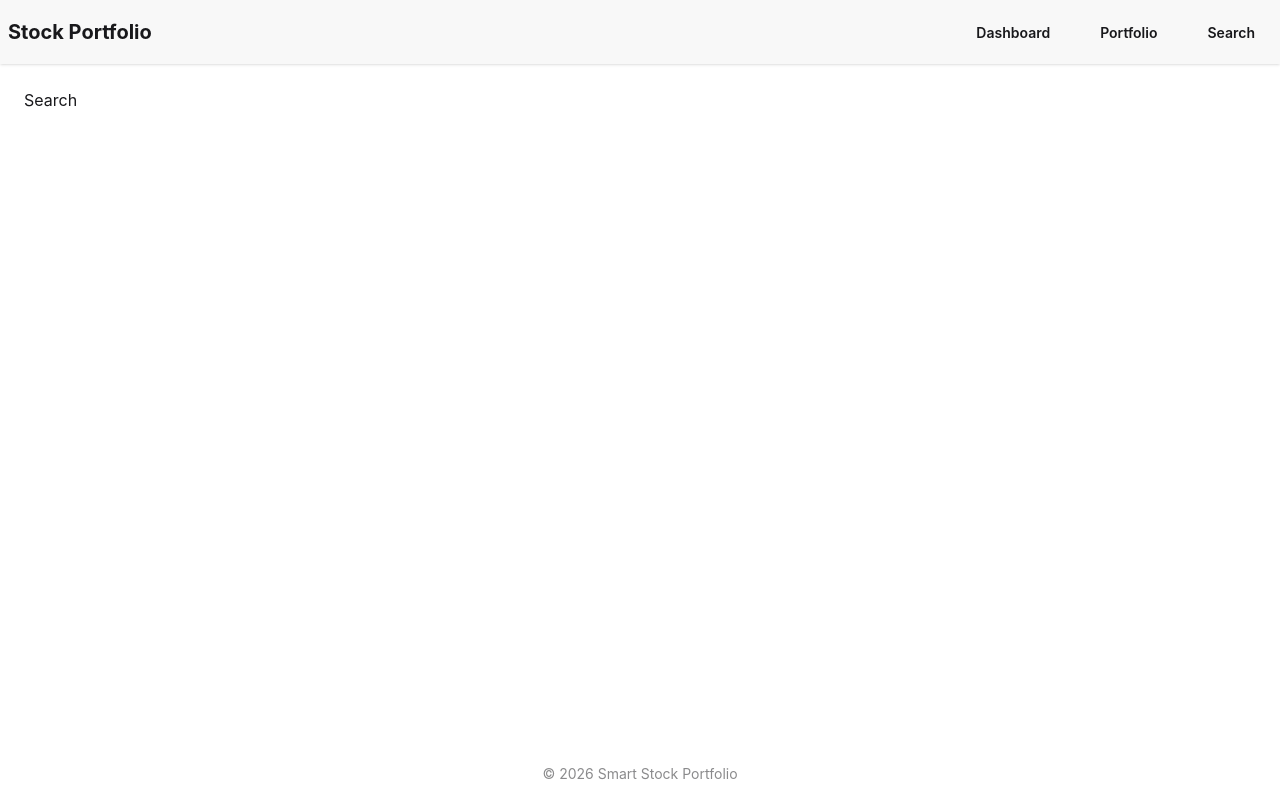
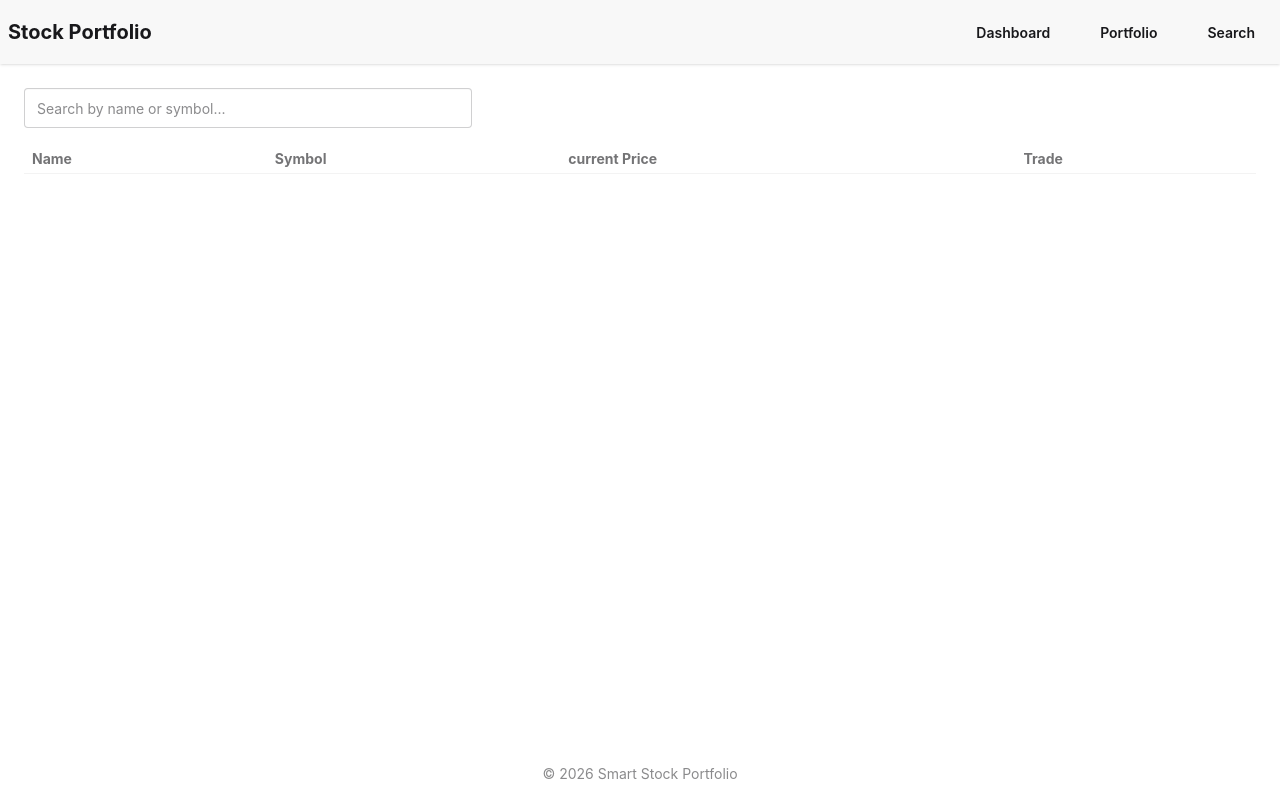
Before and after one commit to shubhamaug02/smart-stock-portfolio, a React (Vite) app: page /search in a window 1280 px wide. Built offline with nearby package versions, Linux system fonts and the light colour scheme.

Commit message:
feat: Search page with filtering, pricing and navigation on trade button

```diff
--- a/src/constants/mockData.js
+++ b/src/constants/mockData.js
@@ -8,6 +8,10 @@ export const mockPriceMap = {
     AAPL: 170,
     TSLA: 180,
     GOOGL: 155,
+    MSFT: 420,
+    AMZN: 185,
+    META: 510,
+    NVDA: 880,
 }
 
 export const mockStocks = [
--- a/src/pages/Search.jsx
+++ b/src/pages/Search.jsx
@@ -2,33 +2,52 @@ import React, { useState } from "react";
 import { filterStocks } from "../utils/searchUtils";
 import { mockPriceMap, mockStocks } from "../constants/mockData";
 import { Link } from "react-router-dom";
+import { formatCurrency } from "../utils/formatters";
 
 const Search = () => {
   const [searchTerm, setSearchTerm] = useState("");
-  const [list, setList] = useState([]);
-
-  const handleOnChange = (value) => {
-    setSearchTerm(value);
-    setList(filterStocks(mockStocks, value));
-  };
+  const list = filterStocks(mockStocks, searchTerm);
 
   return (
     <div>
-      <p>Search</p>
+      <div className="mb-4">
         <input
           value={searchTerm}
           type="text"
-        onChange={(e) => handleOnChange(e.target.value)}
+          placeholder="Search by name or symbol..."
+          onChange={(e) => setSearchTerm(e.target.value)}
+          className="input input-bordered w-full max-w-md"
         />
+      </div>
+      <div className="overflow-x-auto w-full">
+        <table className="table table-xs table-pin-rows table-pin-cols">
+          <thead>
+            <tr>
+              <th>Name</th>
+              <th>Symbol</th>
+              <th>current Price</th>
+              <th>Trade</th>
+            </tr>
+          </thead>
+          <tbody>
             {list.map((item) => (
-        <div>
-          <Link to={"/stock/" + item.symbol}>
-            <h3>{item.name}</h3>
-            <h3>{item.symbol}</h3>
-            <p>{mockPriceMap[item.symbol]}</p>
+              <tr key={item.symbol}>
+                <td>{item.name}</td>
+                <td>{item.symbol}</td>
+                <td>{formatCurrency(mockPriceMap[item.symbol])}</td>
+                <td>
+                  <Link
+                    to={"/stock/" + item.symbol}
+                    className="btn btn-xs btn-primary"
+                  >
+                    Trade
                   </Link>
+                </td>
+              </tr>
+            ))}
+          </tbody>
+        </table>
       </div>
-      ))}
     </div>
   );
 };
```
Lines whose indentation alone changed are shown as unchanged.
